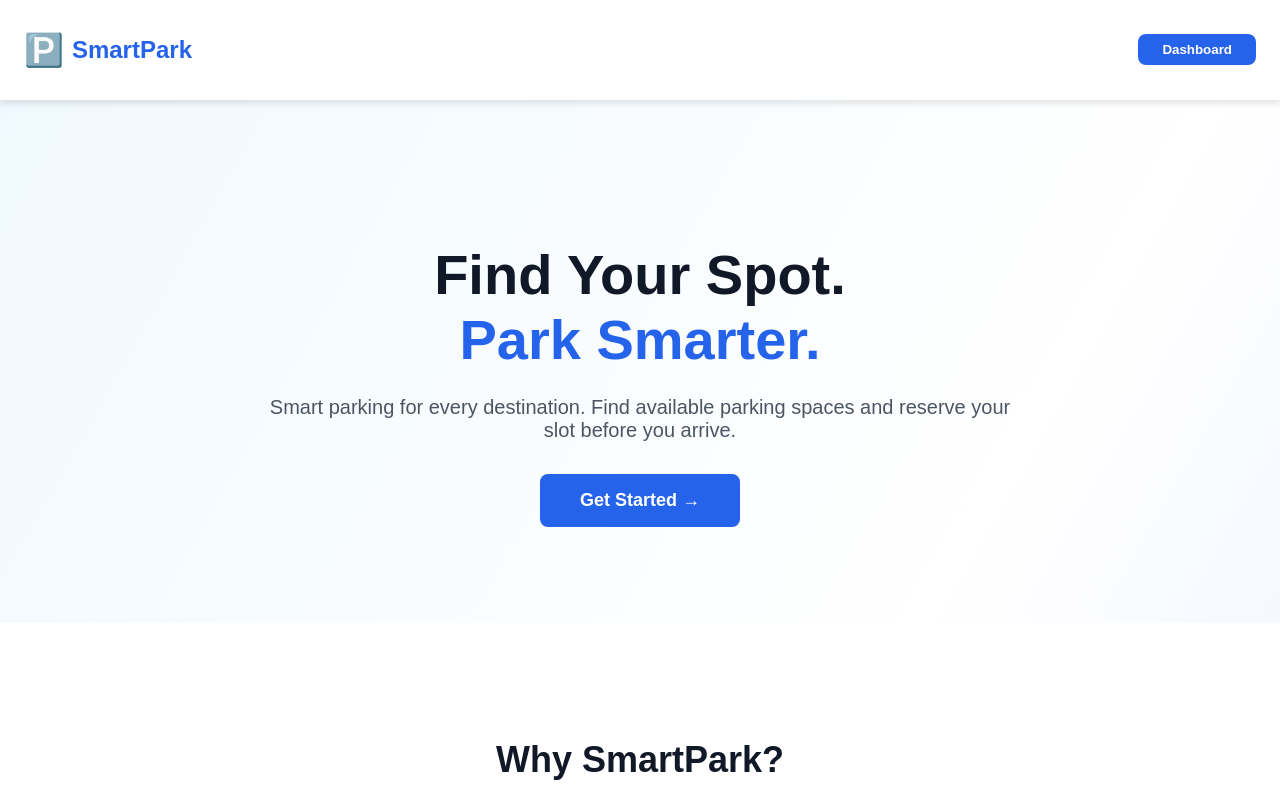
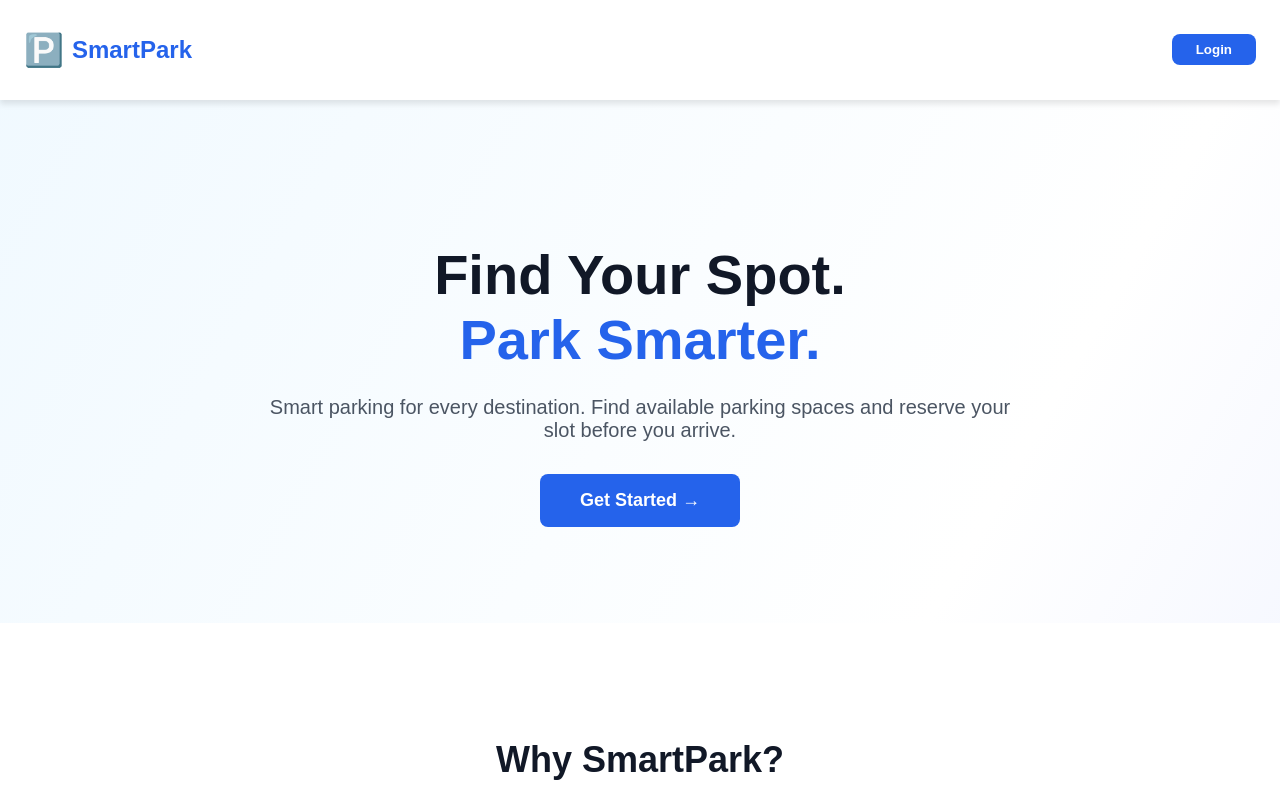
Before and after one commit to durgadeviml1120-a11y/capstone_parking, a React app in the folder frontend/: page / in a window 1280 px wide. Shown: the top 800 px of the page. Built offline with nearby package versions, Linux system fonts and the light colour scheme; no server answers; the HTML template or start-up script is replaced by a standard one.

Commit message:
Fix: Home page Get Started button now navigates to signup instead of dashboard

```diff
--- a/frontend/src/Home.jsx
+++ b/frontend/src/Home.jsx
@@ -13,10 +13,10 @@ export default function Home() {
             <h1 style={{ fontSize: '1.5rem', fontWeight: 'bold', color: '#2563eb' }}>SmartPark</h1>
           </div>
           <button
-            onClick={() => navigate('/dashboard')}
+            onClick={() => navigate('/login')}
             style={{ background: '#2563eb', color: 'white', padding: '0.5rem 1.5rem', borderRadius: '0.5rem', border: 'none', cursor: 'pointer', fontWeight: 'bold' }}
           >
-            Dashboard
+            Login
           </button>
         </div>
       </nav>
@@ -31,7 +31,7 @@ export default function Home() {
           Smart parking for every destination. Find available parking spaces and reserve your slot before you arrive.
         </p>
         <button
-          onClick={() => navigate('/dashboard')}
+          onClick={() => navigate('/signup')}
           style={{ background: '#2563eb', color: 'white', padding: '1rem 2.5rem', borderRadius: '0.5rem', border: 'none', cursor: 'pointer', fontSize: '1.125rem', fontWeight: 'bold' }}
         >
           Get Started →
@@ -99,7 +99,7 @@ export default function Home() {
           <h3 style={{ fontSize: '2.25rem', fontWeight: 'bold', marginBottom: '1rem', color: '#111827' }}>Ready to park smarter?</h3>
           <p style={{ fontSize: '1.25rem', color: '#4b5563', marginBottom: '2rem' }}>Find and reserve your parking space today.</p>
           <button
-            onClick={() => navigate('/dashboard')}
+            onClick={() => navigate('/signup')}
             style={{ background: '#2563eb', color: 'white', padding: '1rem 2.5rem', borderRadius: '0.5rem', border: 'none', cursor: 'pointer', fontSize: '1.125rem', fontWeight: 'bold' }}
           >
             Get Started Now →
```
